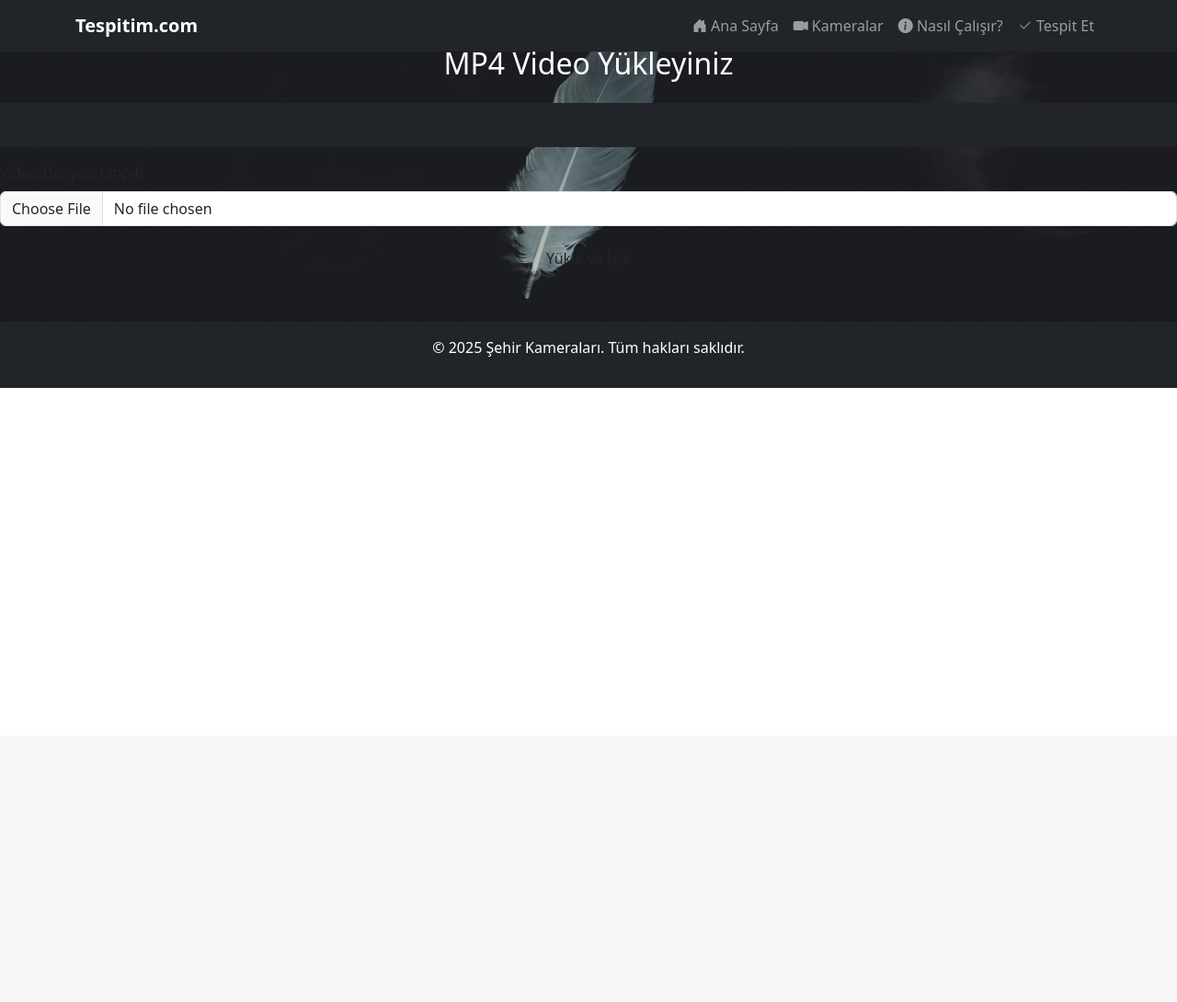
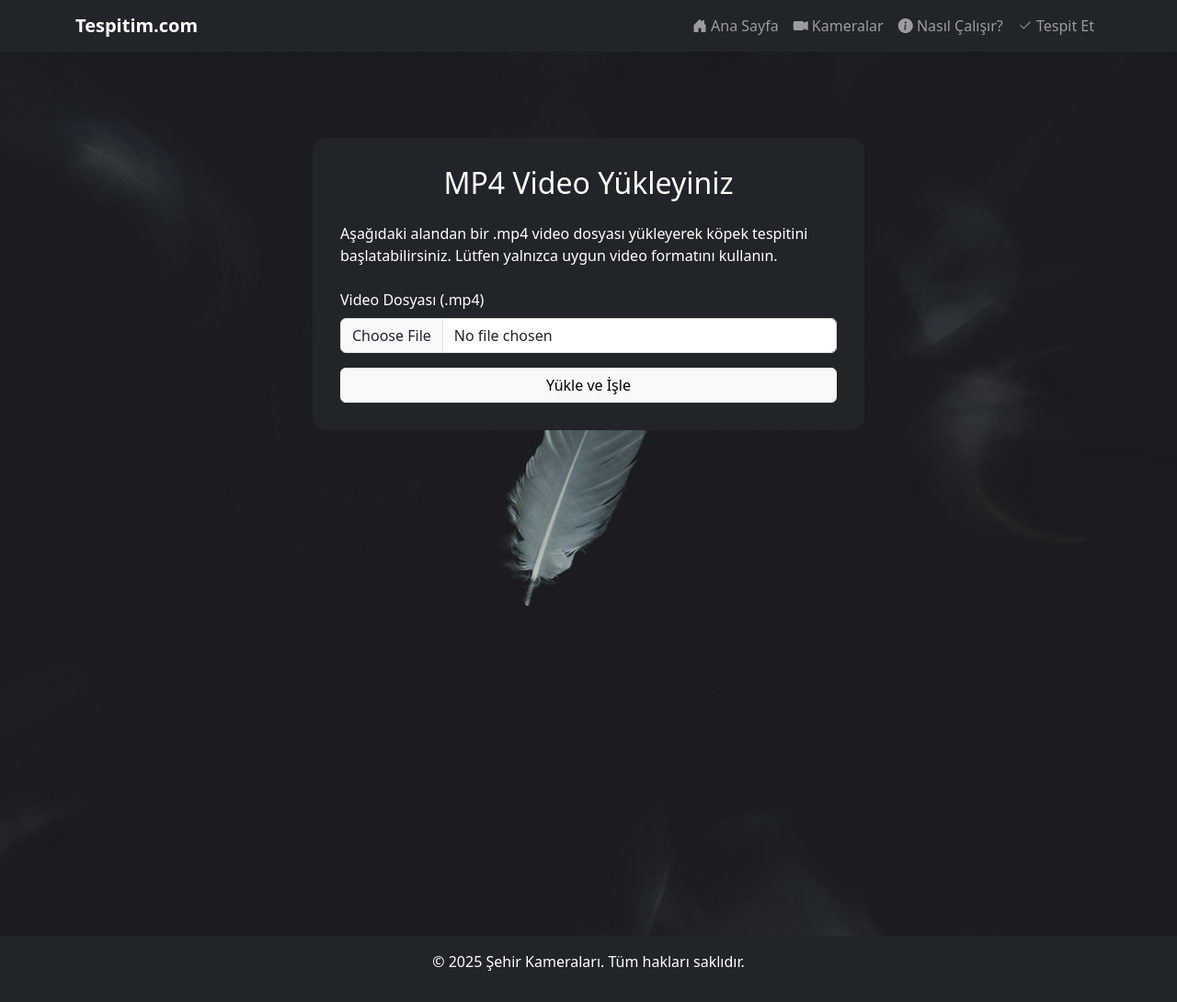
Before and after one commit to HuseyinErkek/DogDetectionApp, a Flask app: page /upload in a window 1280 px wide. Shown: the whole page at 92% size. Before the commit the page ends 422 px from the top, so only its background shows below. Run offline with Flask 3, Linux system fonts and the light colour scheme.

Commit message:
feature/upload-page

```diff
--- a/static/style.css
+++ b/static/style.css
@@ -12,6 +12,12 @@
 .content::before {
     display: none;
 }
+html, body {
+    height: 100%;
+    margin: 0;
+    padding: 0;
+}
+
 
                                                 /*Index.html-CSS*/
 .main-content {
@@ -19,6 +25,7 @@
     background-size: cover;
     background-position: center;
     padding: 50px 0;
+    min-height: calc(100vh - 120px);
 }
 #features {
     background-color: rgba(0, 0, 0, 0.6);
@@ -85,6 +92,27 @@
 
                                                 /*Upload.html-CSS*/
 <!-- upload.html sayfası css Uygulanan kısımlar -->
+  #upload-page-wrapper{
+    display: flex;
+    flex-direction: column;
+    min-height: 100vh;
+}
+
+#upload-page {
+    flex: 1;
+    display: flex;
+    flex-direction: column;
+    justify-content: center;
+    padding: 50px 0;
+}
+.form-container {
+    max-width: 500px;
+    margin: 0 auto;
+    padding: 30px;
+    background-color: #212529;
+    border-radius: 15px;
+    color: white;
+}
 
 
 /*Bunların yerlerini bulamadim*/
--- a/templates/upload.html
+++ b/templates/upload.html
@@ -1,23 +1,26 @@
 {% extends 'base.html' %}
-{% block title %} Nasıl Kullanılır? {% endblock %}
+
+{% block title %}Nasıl Kullanılır?{% endblock %}
 
 {% block content %}
-    <main class="main-content">
-    <div class="form-container">
+<div id="upload-page-wrapper">
+    <main class="main-content" id="upload-page">
+        <div class="form-container" style="max-width: 600px; margin: 100px auto;">
             <h2 class="text-center mb-4 text-white">MP4 Video Yükleyiniz</h2>
-        <h1 class="text-center mb-3 bg-dark"> ASDAfsaf</h1>
+            <p class="text-white mb-4">Aşağıdaki alandan bir .mp4 video dosyası yükleyerek köpek tespitini başlatabilirsiniz. Lütfen yalnızca uygun video formatını kullanın.</p>
             <form method="POST" action="/upload" enctype="multipart/form-data">
                 <div class="mb-3">
                     <label for="videoFile" class="form-label">Video Dosyası (.mp4)</label>
                     <input class="form-control" type="file" id="videoFile" name="file" accept=".mp4" required>
                 </div>
-            <button type="submit" class="btn btn-custom w-100">Yükle ve İşle</button>
+                <button type="submit" class="btn btn-custom btn-light w-100">Yükle ve İşle</button>
             </form>
-
         </div>
+          <div style="height: 400px;"></div>
 
 
       <script src="https://cdn.jsdelivr.net/npm/bootstrap@5.3.3/dist/js/bootstrap.bundle.min.js"></script>
 
     </main>
+</div>
 {% endblock %}
```
Also changed, not shown: templates/upload_succes.html (+14 -10 lines). Lines whose indentation alone changed are shown as unchanged.
